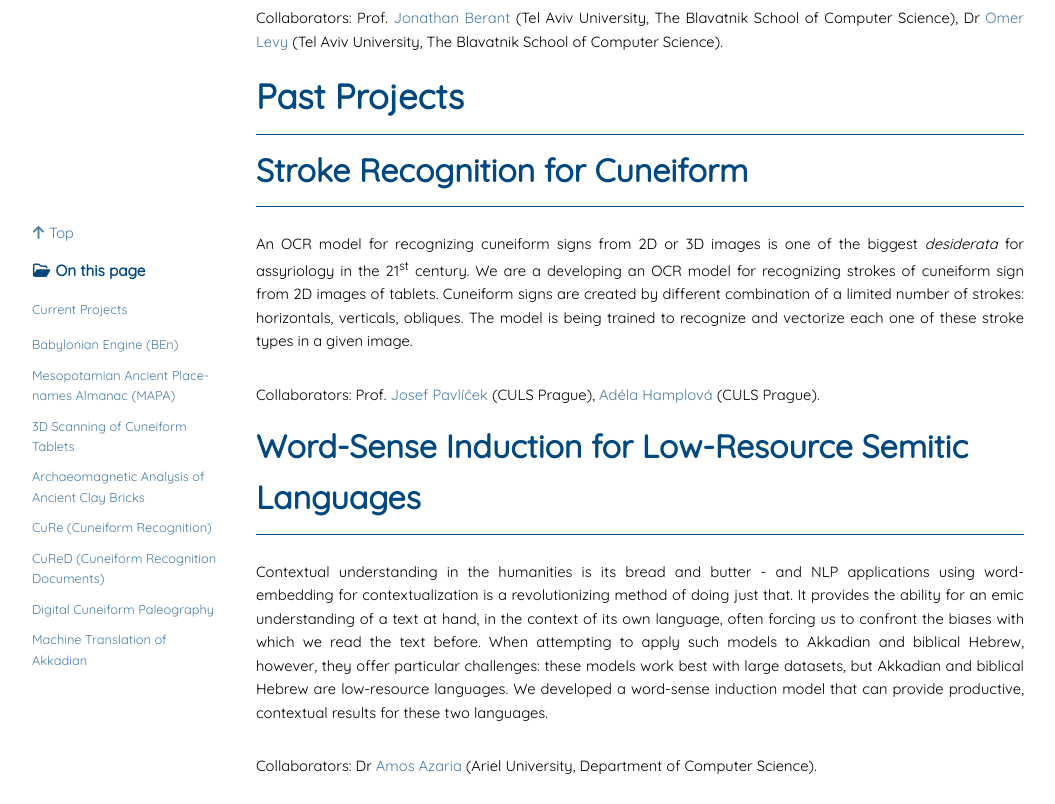
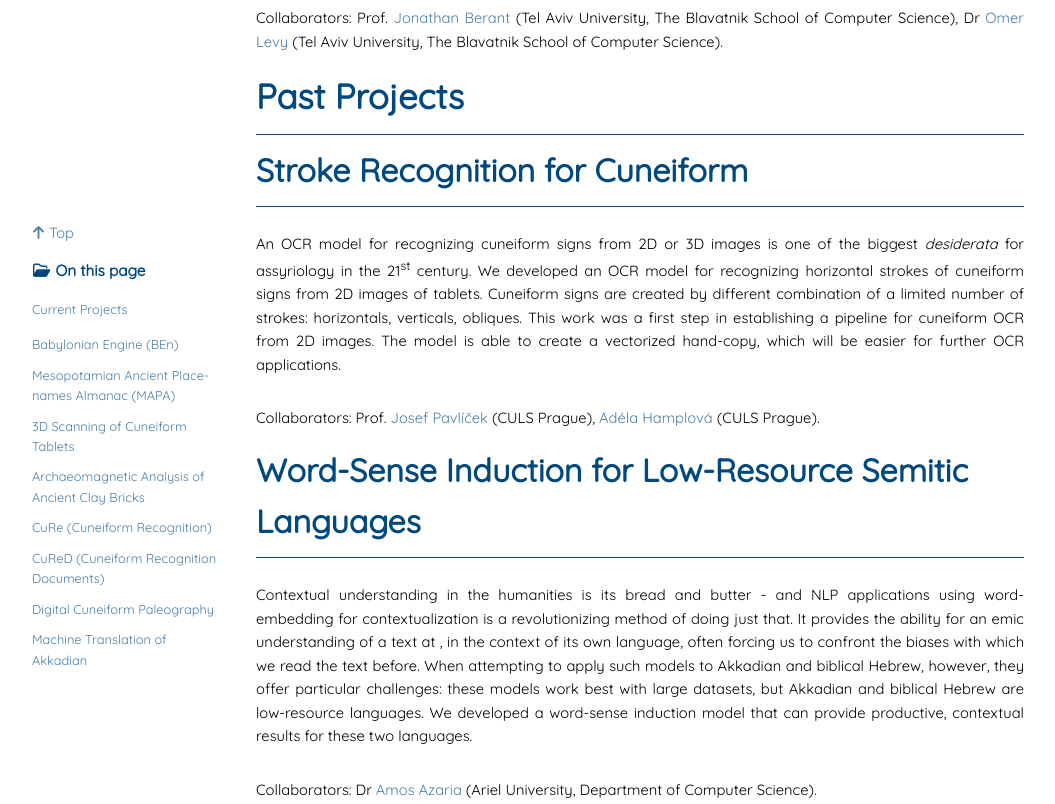
Before and after one commit to DigitalPasts/DigitalPasts.github.io, a Jekyll site: the page built from docs/projects.md, in a window 1280 px wide and 900 px high, scrolled down 2879 px, cut to the strip 0-804 px from the top of the window. Shown: the whole strip, without its empty margins (0-1055 px from the left). Built offline with Jekyll 4.4.1, drawn with Linux system fonts in a browser that asks for light colours; nearby versions of some CDN libraries.

Commit message:
Update projects.md

```diff
--- a/docs/projects.md
+++ b/docs/projects.md
@@ -66,7 +66,7 @@
 
 ### Stroke Recognition for Cuneiform
 
-An OCR model for recognizing cuneiform signs from 2D or 3D images is one of the biggest *desiderata* for assyriology in the 21<sup>st</sup> century. We are a developing an OCR model for recognizing strokes of cuneiform sign from 2D images of tablets. Cuneiform signs are created by different combination of a limited number of strokes: horizontals, verticals, obliques. The model is being trained to recognize and vectorize each one of these stroke types in a given image.
+An OCR model for recognizing cuneiform signs from 2D or 3D images is one of the biggest *desiderata* for assyriology in the 21<sup>st</sup> century. We developed an OCR model for recognizing horizontal strokes of cuneiform signs from 2D images of tablets. Cuneiform signs are created by different combination of a limited number of strokes: horizontals, verticals, obliques. This work was a first step in establishing a pipeline for cuneiform OCR from 2D images. The model is able to create a vectorized hand-copy, which will be easier for further OCR applications.
 
 Collaborators: Prof.
 <a href="https://orcid.org/0000-0002-3959-5406" target="_blank">Josef Pavlíček</a> (CULS Prague),
```
Also changed, not shown: other parts of docs/projects.md (+2 -1 lines).
